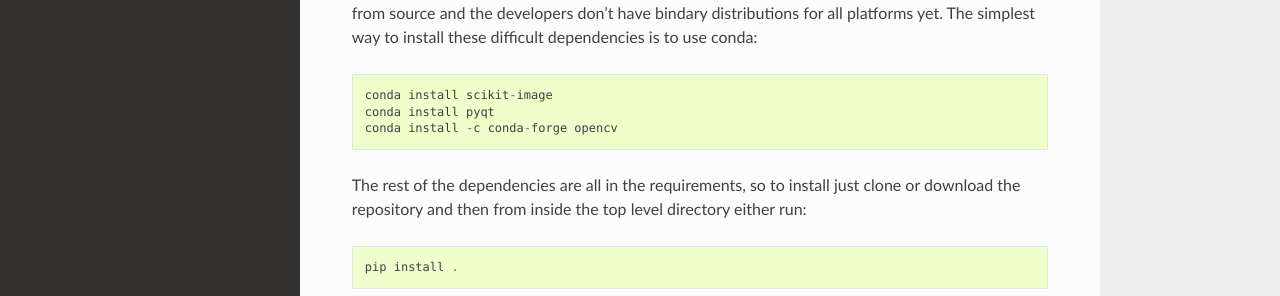
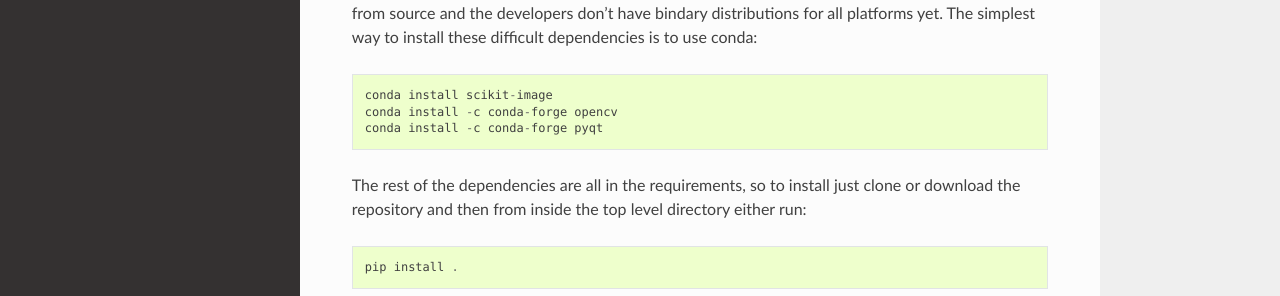
Before and after one commit to AllenInstitute/allensdk.eye_tracking, a Sphinx documentation site: the page built from docs/installation.rst, in a window 1280 px wide. Shown: the part 254-550 px from the top of the page. Built offline with Sphinx 7.4.7 and the Read the Docs theme 2.0.0, drawn with Linux system fonts in a browser that asks for light colours; pages that are not in the unit, such as notebooks, are missing from menus; the version number is read from the project's files by our own code.

Commit message:
Update installation documentation to reflect opencv changes

```diff
--- a/docs/installation.rst
+++ b/docs/installation.rst
@@ -12,8 +12,8 @@ have bindary distributions for all platforms yet. The simplest way to
 install these difficult dependencies is to use conda::
 
     conda install scikit-image
-    conda install pyqt
     conda install -c conda-forge opencv
+    conda install -c conda-forge pyqt
 
 The rest of the dependencies are all in the requirements, so to install
 just clone or download the repository and then from inside the top
```
Also changed, not shown: README.md (+1 -1 lines).
